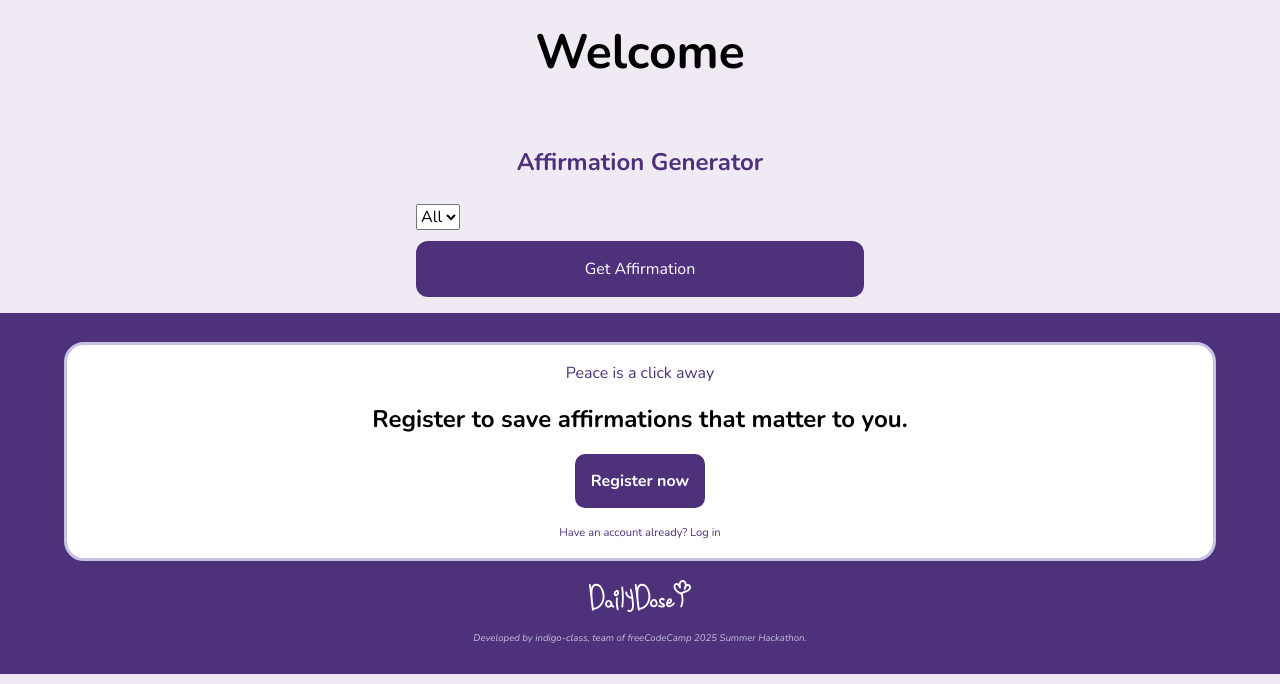
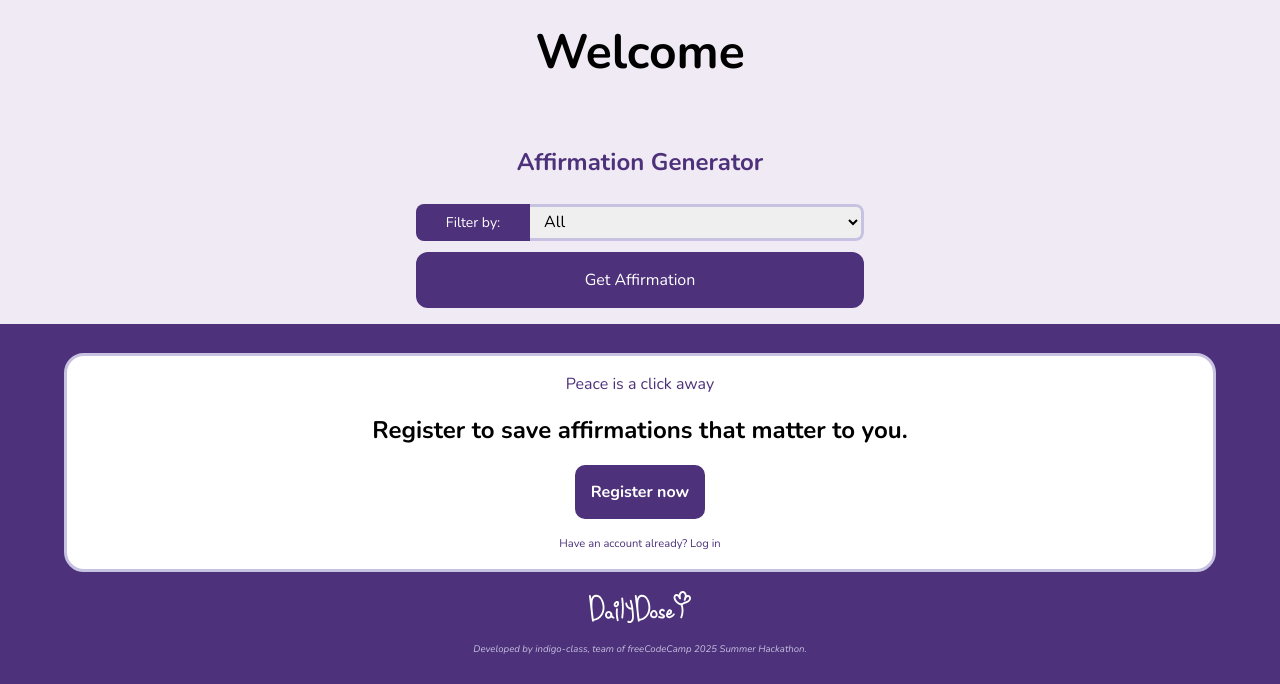
Before and after one commit to freeCodeCamp-2025-Summer-Hackathon/indigo-class, a Flask app: page / in a window 1280 px wide. Shown: the part 56-740 px from the top of the page. Run offline with Flask 3, Linux system fonts and the light colour scheme; data that the repository does not hold is empty.

Commit message:
chore(home): style affirmation generator category selector

```diff
--- a/app/templates/home/index.html
+++ b/app/templates/home/index.html
@@ -72,14 +72,17 @@ content %}
 
 <section class="home__section" id="affirmation-generator">
   <h2>Affirmation Generator</h2>
+  <div class="form__select">
+    <label for="category-select">Filter by:</label>
     <select id="category-select">
       <option value="all">All</option>
       {% for category in all_categories %}
       <option value="{{ category.category_id }}">{{ category.name }}</option>
       {% endfor %}
     </select>
+  </div>
   {% for affirmation in all_affirmations[:1] %}
-  <figure class="affirm__wrapper">
+  <figure class="affirm__wrapper margin-top--md">
     <blockquote class="affirm__quote" id="random-affirmation">
       {{ affirmation.affirmation_text }}
     </blockquote>
```
Lines whose indentation alone changed are shown as unchanged.
